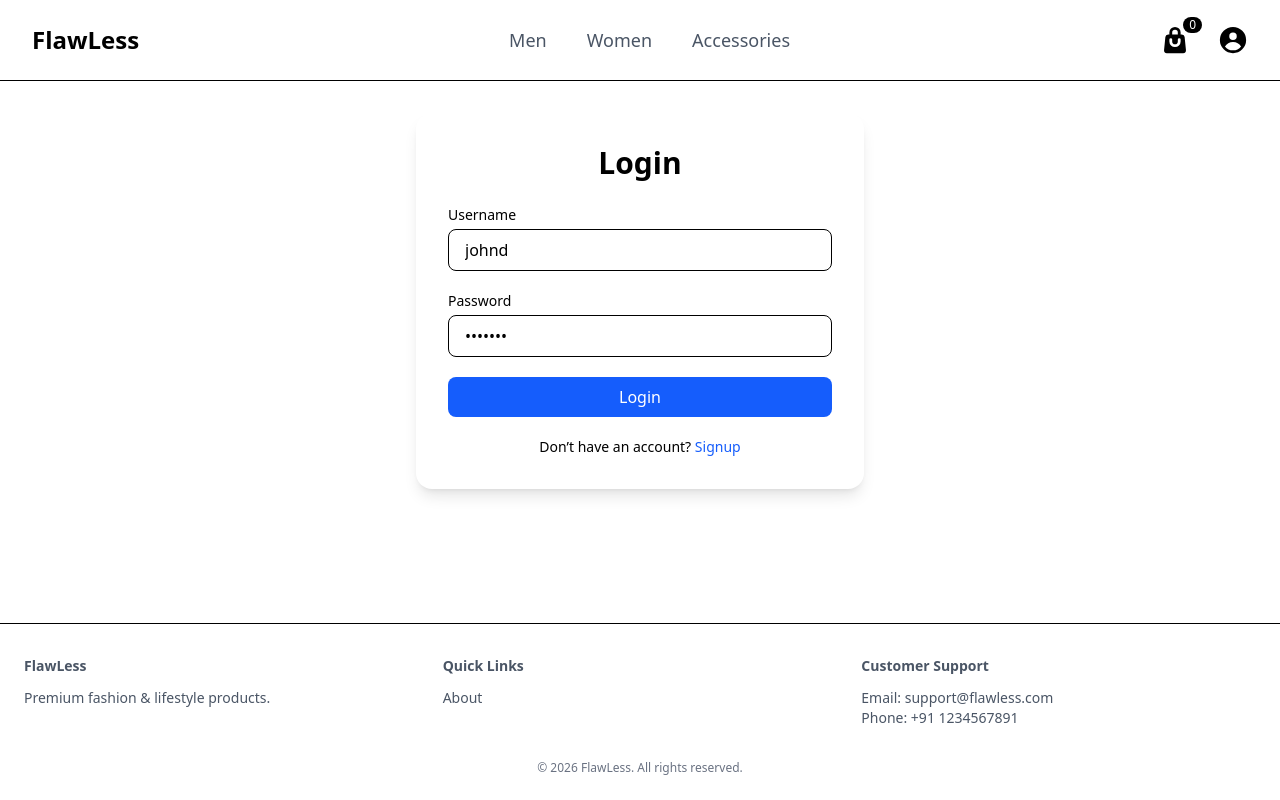
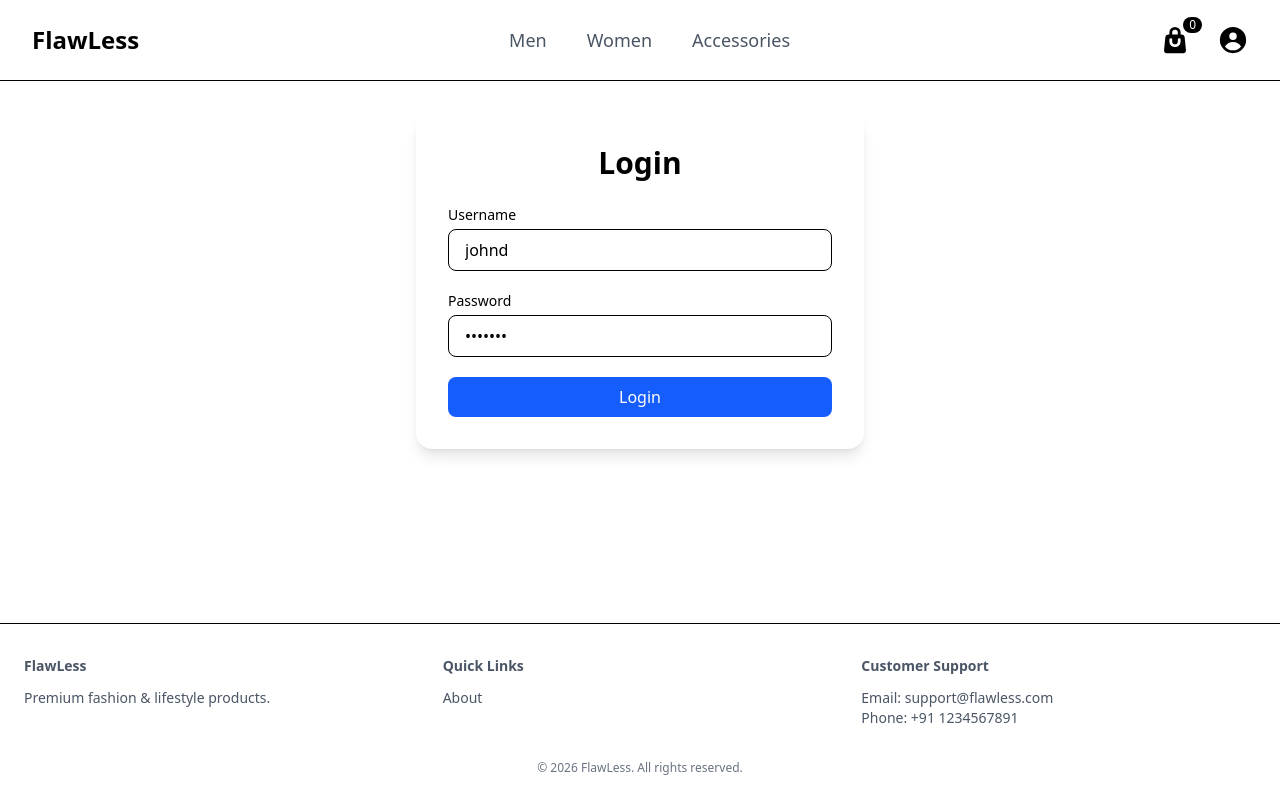
Before and after one commit to Devang9911/flawless-shop, a Next.js app: page /login in a window 1280 px wide. Built offline with nearby package versions, Linux system fonts and the light colour scheme.

Commit message:
about route remove

```diff
--- a/app/login/page.tsx
+++ b/app/login/page.tsx
@@ -73,16 +73,6 @@
           >
             {loading ? "Logging in..." : "Login"}
           </button>
-
-          <p className="text-sm text-center">
-            Don’t have an account?{" "}
-            <Link
-              href="/signup"
-              className="text-blue-600 hover:underline font-medium"
-            >
-              Signup
-            </Link>
-          </p>
         </form>
       </div>
     </div>
--- a/components/footer/Footer.tsx
+++ b/components/footer/Footer.tsx
@@ -13,7 +13,7 @@
             <div>
               <h4 className="font-semibold mb-3">Quick Links</h4>
               <ul className="space-y-2">
-                <li><Link href="/about">About</Link></li>
+                <li><Link href="/">About</Link></li>
               </ul>
             </div>
 
--- a/components/header/MobileMenu.tsx
+++ b/components/header/MobileMenu.tsx
@@ -13,7 +13,7 @@
     { name: "Men", href: "/men" },
     { name: "Women", href: "/women" },
     { name: "Accessories", href: "/accessories" },
-    { name: "Sign up", href: "/signup" },
+    { name: "Sign up", href: "/login" },
   ];
   return (
     <div
```
